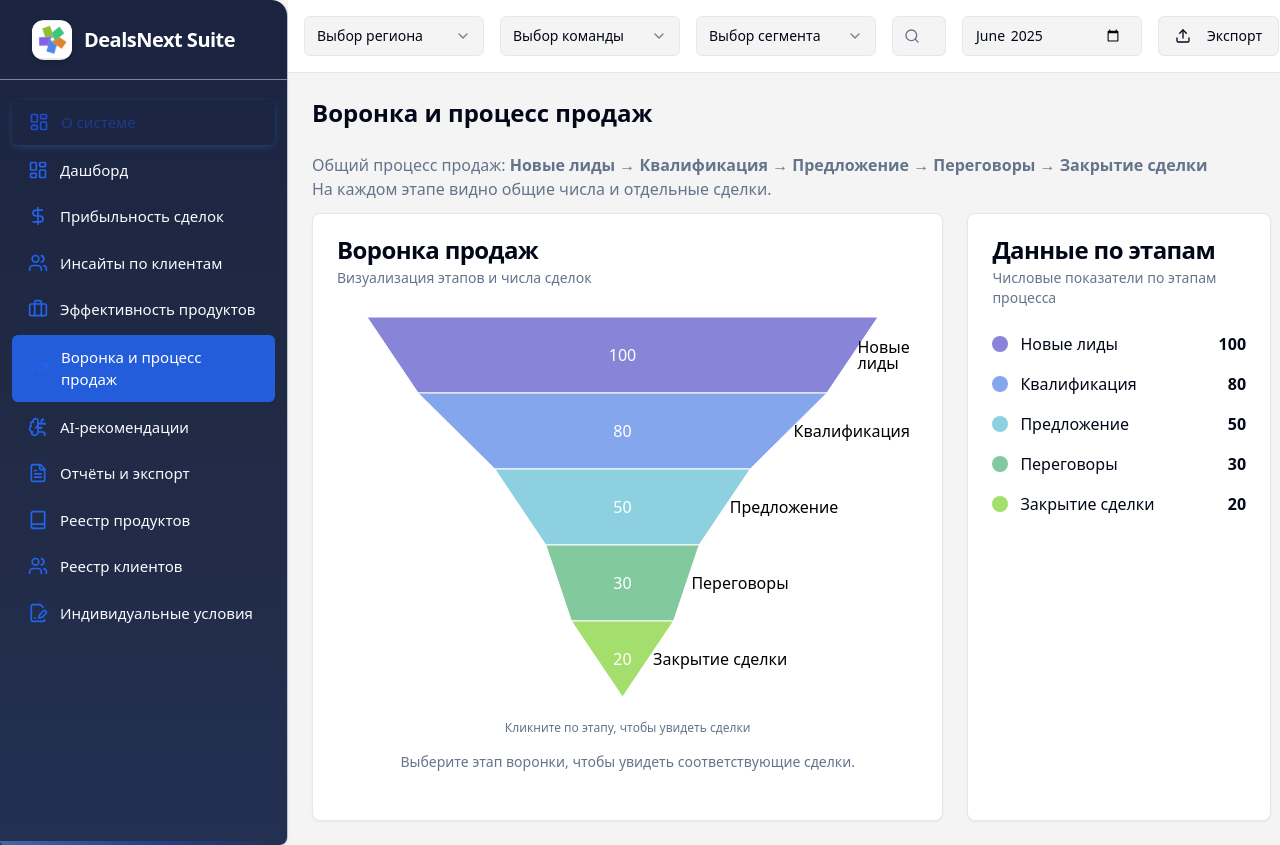
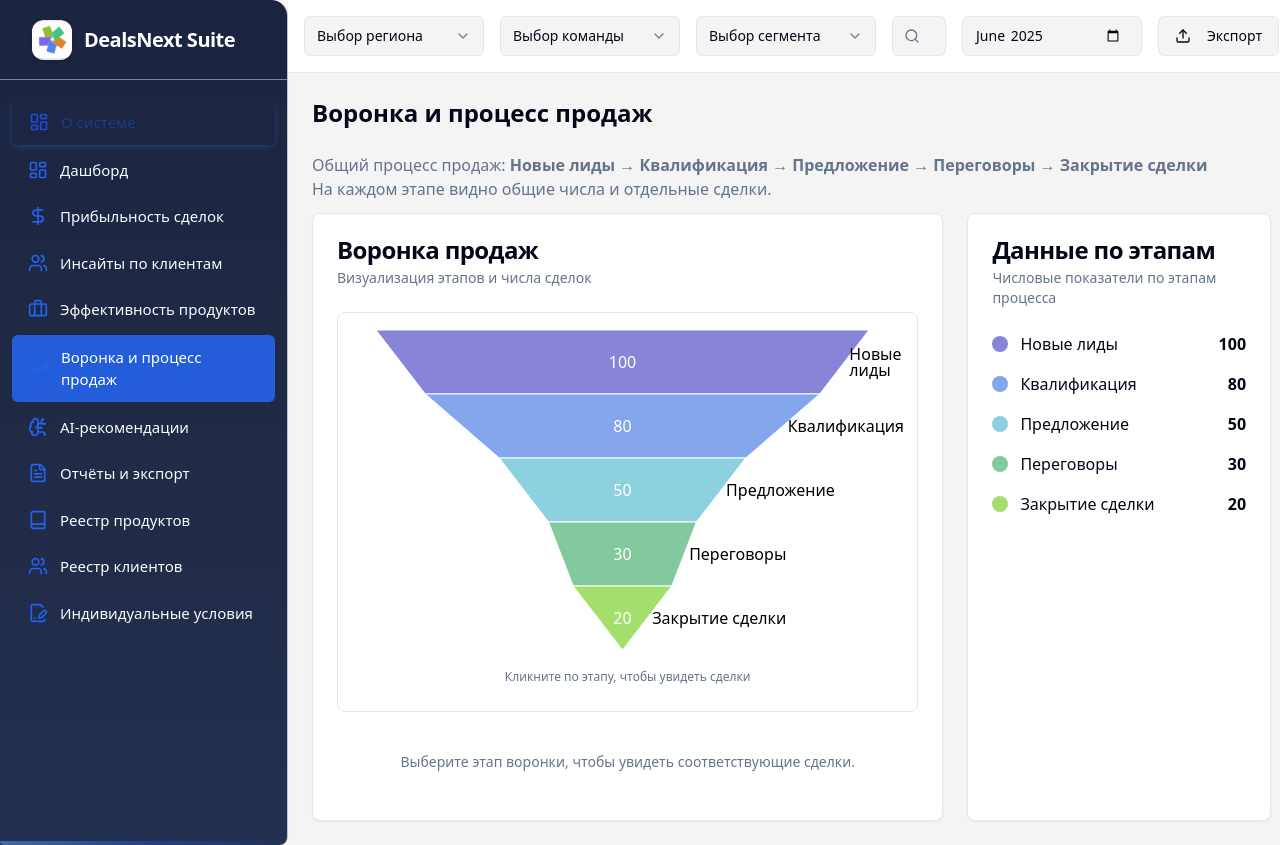
Before and after one commit to eiler2005/dealsnext-insight-hub, a React (Vite) app: page /sales-funnel in a window 1280 px wide. Built offline with nearby package versions, Linux system fonts and the light colour scheme.

Commit message:
Fix: Sales funnel table layout
Prevented the "Click on stage" text from overlapping the table in the sales funnel view by adjusting the layout.

```diff
--- a/src/components/sales-funnel/FunnelChart.tsx
+++ b/src/components/sales-funnel/FunnelChart.tsx
@@ -25,7 +25,11 @@ const FunnelChartComponent = ({
   };
 
   return (
-    <div style={{ width: "100%", height: 400 }}>
+    <div
+      style={{ width: "100%", minHeight: 400 }}
+      className="rounded-lg bg-white border mb-2 pt-3 pb-2 px-2 flex flex-col items-center"
+    >
+      <div className="w-full" style={{ height: 340 }}>
         <ResponsiveContainer>
           <FunnelChart>
             <Tooltip />
@@ -40,14 +44,17 @@ const FunnelChartComponent = ({
             </Funnel>
           </FunnelChart>
         </ResponsiveContainer>
-      <div className="text-center text-xs mt-2 text-muted-foreground">
+      </div>
+      <div className="w-full flex flex-col items-center justify-center mb-2">
+        <div className="text-xs text-muted-foreground mt-1 mb-0.5 select-none">
           Кликните по этапу, чтобы увидеть сделки
         </div>
         {selectedStage && (
-        <div className="text-center text-sm font-medium mt-1">
+          <div className="text-sm font-medium mt-1">
             Выбран этап: <span className="text-primary">{selectedStage}</span>
           </div>
         )}
+      </div>
     </div>
   );
 };
```
Lines whose indentation alone changed are shown as unchanged.
